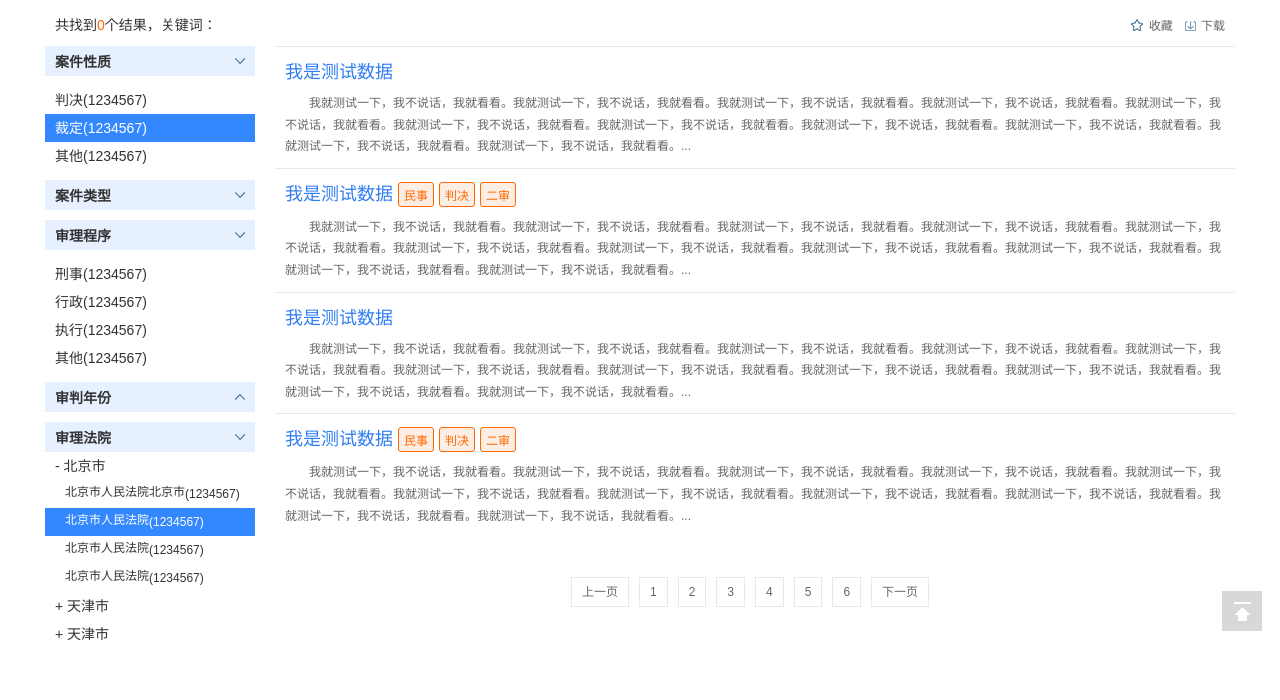
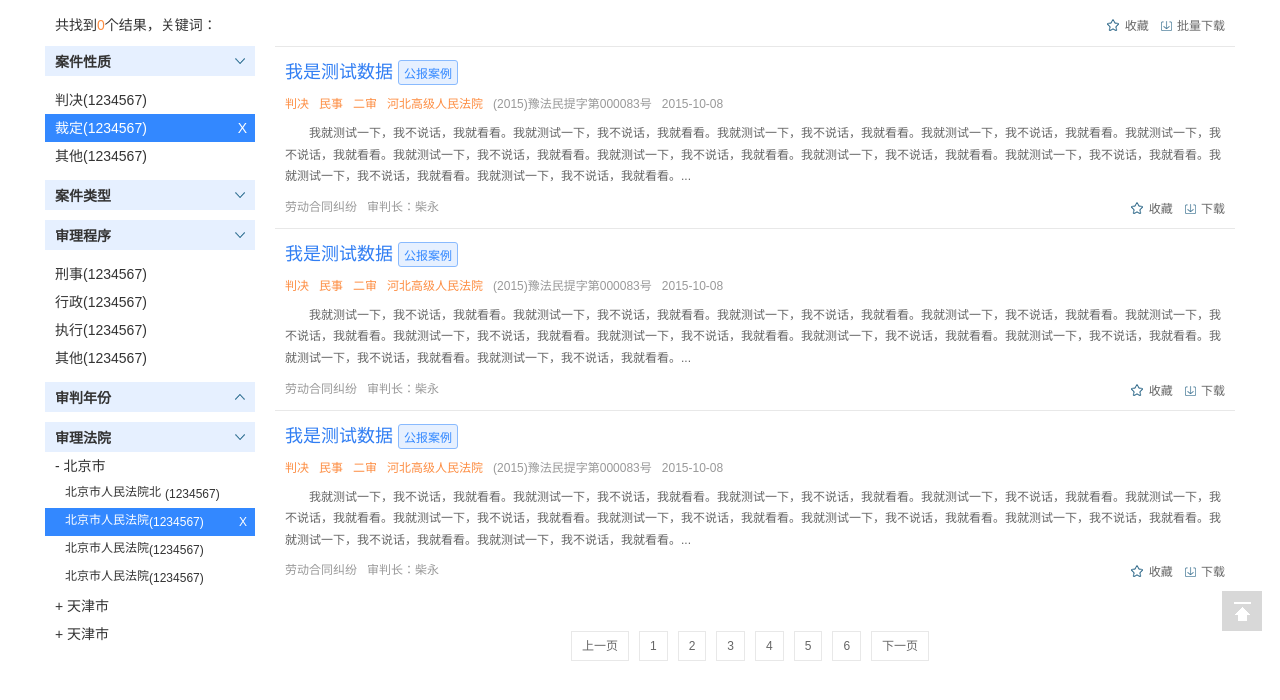
Before and after one commit to wuyue5chao/xiaoqiang, a PHP site: page /search.html in a window 1280 px wide. Shown: the part 54-754 px from the top of the page. Run offline with PHP 8.4, Linux system fonts and the light colour scheme.

Commit message:
修改
修改

```diff
--- a/css/index.css
+++ b/css/index.css
@@ -9,10 +9,12 @@ html{zoom:expression(function(ele){
 body{height: 100%; min-width: 1000px;font:14px/1.5 Arial,sans-serif,'宋体';color:#333; background: #fff;}
 h1,h2,h3,h4{font:14px "Microsoft YaHei",Arial,Verdana;}
 a{color: #333;}
-a:hover{color:#f60;}
+a:hover{color:#fd8d42;}
 .fontblue{color: #317ef3;}
-.fontyellow{ color: #f60;}
+.fontyellow{ color: #fd8d42;}
 .fontgray{ color: #999;}
+.font12{font-size: 12px;}
+.mb10{margin-bottom: 10px;}
 .center{ text-align: center;}
 
 .icon{background: url(../images/icon.png) no-repeat 0 0;}
@@ -20,7 +22,7 @@ a:hover{color:#f60;}
 .wrapper{ min-height: 100%;}
 .header{ width: 100%;}
 .header a{ color: #fff;}
-.header a:hover{ color: #f60;}
+.header a:hover{ color: #fd8d42;}
 .header var{ margin: 0 10px;}
 .footer{ height: 80px; background: #1a6389;}
 .login-top{height: 40px; padding-right: 30px; text-align: right; line-height: 40px; font-size: 12px;}
@@ -57,11 +59,12 @@ a:hover{color:#f60;}
 .list-wrap .arrow{display: inline-block;position: absolute;top:10px; right: 10px; width: 10px;height:10px; background: url(../images/arrow.png) no-repeat 0 0;}
 .list-wrap .trans{ -webkit-transform:rotate(180deg); transform:rotate(180deg); -webkit-transform-origin:50% 50%; transform-origin:50% 50%;}
 
-.list-wrap .txt{ display: inline-block; max-width: 120px; height: 24px; line-height: 24px; overflow: hidden; float: left;}
+.list-wrap .txt{ display: inline-block; max-width: 100px; height: 24px; line-height: 24px; overflow: hidden; float: left;}
 .list-wrap .num{ display: inline-block; float: left;}
-.list-wrap li{ padding: 0 10px;cursor:pointer;height: 28px; line-height: 28px;}
+.list-wrap li{position: relative; padding:0 15px 0 10px; cursor:pointer;height: 28px; line-height: 28px;}
 .list-wrap li:hover{ background: #f0f0f0;}
 .list-wrap li.on{ background: #38f; color: #fff;}
+.list-wrap li .close{ position: absolute; right:8px;}
 .list-wrap .lists{ margin-top: 10px;}
 .list-wrap .other .tit{ display: block; padding: 0 10px; height: 28px; line-height: 28px;}
 .list-wrap .second-list li{ padding-left: 20px;}
@@ -70,23 +73,24 @@ a:hover{color:#f60;}
 .main{ width: 960px;}
 .result{ padding: 15px 10px 10px;}
 .result .keywords{ width: 1000px;}
-.result .save a{margin-left: 10px;font-size: 12px; color: #666;}
-.result .save a:hover{ color: #f60;}
-.result .icon{position: relative; top: 3px; display: inline-block;width: 15px;height: 15px;}
-.result .save-icon{background-position: 0 -55px;}
-.result .load-icon{background-position: 0 -70px;}
+.save a{margin-left: 10px;font-size: 12px; color: #666;}
+.save a:hover{ color: #fd8d42;}
+.save .icon{position: relative; top: 3px; display: inline-block;width: 15px;height: 15px;}
+.save-icon{background-position: 0 -55px;}
+.load-icon{background-position: 0 -70px;}
 .keyword{ display: inline-block;margin:0 8px 8px 0; background: #38f; color: #fff; padding: 2px 5px; font-size: 12px;}
-.keyword:hover{ background:#f60; color: #fff; }
+.keyword:hover{ background:#fd8d42; color: #fff; }
 .keyword .close{ margin-left:8px; font-size: 12px;}
 .info-wrap{ margin-bottom: 40px;}
 .item-info{position: relative; padding:10px; border-top: 1px solid #e8e8e8;}
 .item-info:hover{ background: #f8f8f8}
 .item-info h3{ font-size:18px; margin-bottom:10px;}
 .item-info .text{ font-size: 12px; color: #666; line-height:1.8; text-indent: 2em;}
-.item-info .tag{display: inline-block; margin-left: 5px; padding:3px 5px; border: 1px solid #f60; font-size: 12px; border-radius: 3px; background: #fdeee4; color: #f60;}
+.item-info .tag{display: inline-block; margin-left: 5px; padding:3px 5px; border: 1px solid #89bafe; font-size: 12px; border-radius: 3px; background: #e6f0ff; color: #3388ff;}
+.item-info .zhushi em{margin-right: 10px;}
 
 .pages a{ display: inline-block;margin-right: 10px; padding: 5px 10px;font-size: 12px; border: 1px solid #e8e8e8; color: #666;}
-.pages a:hover{ border-color: #f60;}
+.pages a:hover{ border-color: #fd8d42;}
 .gotop{position: fixed; bottom:100px; right: 10px;width: 48px; height: 55px; }
 .gotop .gotop-icon{display: block; width: 40px; height: 40px; background: #d8d8d8;}
 .gotop .gotop-icon:hover{ background: #38f;}
--- a/search.html
+++ b/search.html
@@ -45,7 +45,7 @@
 		<p id="nodataObj" class="no-reslut center" style="display:none;">抱歉，没有搜索到结果~</p>
 		<div class="result clearfix">
 			<p class="keywords fl">共找到<span class="fontyellow" id="searchNumObj">0</span>个结果，关键词：<span id="conditionSelectObj"></span></p>
-			<p class="save fr"><a href="javascript:void(0);" id="collectionObj"><em class="save-icon icon"></em> 收藏</a><a href="javascript:void(0);" id="collectionObj"><em class="load-icon icon"></em> 下载</a></p>
+			<p class="save fr"><a href="javascript:void(0);" id="collectionObj"><em class="save-icon icon"></em> 收藏</a><a href="javascript:void(0);" id="collectionObj"><em class="load-icon icon"></em> 批量下载</a></p>
 		</div>
 		<!-- new start-->
 			<div class="list-wrap fl">
@@ -53,7 +53,7 @@
 					<h3><a href="#">案件性质<i class="arrow"></i></a></h3>
 					<ul class="lists">
 						<li>判决<em>(1234567)</em></li>
-						<li class="on">裁定<em>(1234567)</em></li>
+						<li class="on">裁定<em>(1234567)</em><i class="close">X</i></li>
 						<li>其他<em>(1234567)</em></li>
 					</ul>
 				</div>
@@ -91,7 +91,7 @@
 							<a href="#" class="tit"><em>-</em> 北京市</a>
 							<ul class="second-list">
 								<li><span class="txt">北京市人民法院北京市人民法院北京市人民法院</span><em class="num">(1234567)</em></li>
-								<li class="on"><span class="txt">北京市人民法院</span><em class="num">(1234567)</em></li>
+								<li class="on"><span class="txt">北京市人民法院</span><em class="num">(1234567)</em><i class="close">X</i></li>
 								<li><span class="txt">北京市人民法院</span><em class="num">(1234567)</em></li>
 								<li><span class="txt">北京市人民法院</span><em class="num">(1234567)</em></li>
 							</ul>
@@ -117,20 +117,37 @@
 		<div class="main fr">
 			<div class="info-wrap">
 				<div class="item-info">
-					<h3><a href="javascript:void(0);" class="fontblue">我是测试数据</a></h3>
-					<p class="text">我就测试一下，我不说话，我就看看。我就测试一下，我不说话，我就看看。我就测试一下，我不说话，我就看看。我就测试一下，我不说话，我就看看。我就测试一下，我不说话，我就看看。我就测试一下，我不说话，我就看看。我就测试一下，我不说话，我就看看。我就测试一下，我不说话，我就看看。我就测试一下，我不说话，我就看看。我就测试一下，我不说话，我就看看。我就测试一下，我不说话，我就看看。...</p>
+					<h3><a href="javascript:void(0);" class="fontblue">我是测试数据</a><span class="tag">公报案例</span></h3>
+					<p class="zhushi font12 mb10"><span class="fontyellow"><em>判决</em><em>民事</em><em>二审</em></span><span class="fontyellow"><em>河北高级人民法院</em><span class="fontgray"><em>(2015)豫法民提字第000083号</em></span><span class="fontgray"><em>2015-10-08</em></span></p>
+					<p class="text mb10">我就测试一下，我不说话，我就看看。我就测试一下，我不说话，我就看看。我就测试一下，我不说话，我就看看。我就测试一下，我不说话，我就看看。我就测试一下，我不说话，我就看看。我就测试一下，我不说话，我就看看。我就测试一下，我不说话，我就看看。我就测试一下，我不说话，我就看看。我就测试一下，我不说话，我就看看。我就测试一下，我不说话，我就看看。我就测试一下，我不说话，我就看看。...</p>
+					<div class="clearfix font12">
+						<p class="zhushi fl"><span class="fontgray"><em>劳动合同纠纷</em></span><span class="fontgray"><em>审判长：柴永</em></span></p>
+						<p class="save fr">
+							<a href="javascript:void(0);"><em class="save-icon icon"></em> 收藏</a><a href="javascript:void(0);"><em class="load-icon icon"></em> 下载</a>
+						</p>
+					</div>
 				</div>
 				<div class="item-info">
-					<h3><a href="javascript:void(0);" class="fontblue">我是测试数据</a><span class="tag">民事</span><span class="tag">判决</span><span class="tag">二审</span></h3>
-					<p class="text">我就测试一下，我不说话，我就看看。我就测试一下，我不说话，我就看看。我就测试一下，我不说话，我就看看。我就测试一下，我不说话，我就看看。我就测试一下，我不说话，我就看看。我就测试一下，我不说话，我就看看。我就测试一下，我不说话，我就看看。我就测试一下，我不说话，我就看看。我就测试一下，我不说话，我就看看。我就测试一下，我不说话，我就看看。我就测试一下，我不说话，我就看看。...</p>
+					<h3><a href="javascript:void(0);" class="fontblue">我是测试数据</a><span class="tag">公报案例</span></h3>
+					<p class="zhushi font12 mb10"><span class="fontyellow"><em>判决</em><em>民事</em><em>二审</em></span><span class="fontyellow"><em>河北高级人民法院</em><span class="fontgray"><em>(2015)豫法民提字第000083号</em></span><span class="fontgray"><em>2015-10-08</em></span></p>
+					<p class="text mb10">我就测试一下，我不说话，我就看看。我就测试一下，我不说话，我就看看。我就测试一下，我不说话，我就看看。我就测试一下，我不说话，我就看看。我就测试一下，我不说话，我就看看。我就测试一下，我不说话，我就看看。我就测试一下，我不说话，我就看看。我就测试一下，我不说话，我就看看。我就测试一下，我不说话，我就看看。我就测试一下，我不说话，我就看看。我就测试一下，我不说话，我就看看。...</p>
+					<div class="clearfix font12">
+						<p class="zhushi fl"><span class="fontgray"><em>劳动合同纠纷</em></span><span class="fontgray"><em>审判长：柴永</em></span></p>
+						<p class="save fr">
+							<a href="javascript:void(0);"><em class="save-icon icon"></em> 收藏</a><a href="javascript:void(0);"><em class="load-icon icon"></em> 下载</a>
+						</p>
+					</div>
 				</div>
 				<div class="item-info">
-					<h3><a href="javascript:void(0);" class="fontblue">我是测试数据</a></h3>
-					<p class="text">我就测试一下，我不说话，我就看看。我就测试一下，我不说话，我就看看。我就测试一下，我不说话，我就看看。我就测试一下，我不说话，我就看看。我就测试一下，我不说话，我就看看。我就测试一下，我不说话，我就看看。我就测试一下，我不说话，我就看看。我就测试一下，我不说话，我就看看。我就测试一下，我不说话，我就看看。我就测试一下，我不说话，我就看看。我就测试一下，我不说话，我就看看。...</p>
-				</div>
-				<div class="item-info">
-					<h3><a href="javascript:void(0);" class="fontblue">我是测试数据</a><span class="tag">民事</span><span class="tag">判决</span><span class="tag">二审</span></h3>
-					<p class="text">我就测试一下，我不说话，我就看看。我就测试一下，我不说话，我就看看。我就测试一下，我不说话，我就看看。我就测试一下，我不说话，我就看看。我就测试一下，我不说话，我就看看。我就测试一下，我不说话，我就看看。我就测试一下，我不说话，我就看看。我就测试一下，我不说话，我就看看。我就测试一下，我不说话，我就看看。我就测试一下，我不说话，我就看看。我就测试一下，我不说话，我就看看。...</p>
+					<h3><a href="javascript:void(0);" class="fontblue">我是测试数据</a><span class="tag">公报案例</span></h3>
+					<p class="zhushi font12 mb10"><span class="fontyellow"><em>判决</em><em>民事</em><em>二审</em></span><span class="fontyellow"><em>河北高级人民法院</em><span class="fontgray"><em>(2015)豫法民提字第000083号</em></span><span class="fontgray"><em>2015-10-08</em></span></p>
+					<p class="text mb10">我就测试一下，我不说话，我就看看。我就测试一下，我不说话，我就看看。我就测试一下，我不说话，我就看看。我就测试一下，我不说话，我就看看。我就测试一下，我不说话，我就看看。我就测试一下，我不说话，我就看看。我就测试一下，我不说话，我就看看。我就测试一下，我不说话，我就看看。我就测试一下，我不说话，我就看看。我就测试一下，我不说话，我就看看。我就测试一下，我不说话，我就看看。...</p>
+					<div class="clearfix font12">
+						<p class="zhushi fl"><span class="fontgray"><em>劳动合同纠纷</em></span><span class="fontgray"><em>审判长：柴永</em></span></p>
+						<p class="save fr">
+							<a href="javascript:void(0);"><em class="save-icon icon"></em> 收藏</a><a href="javascript:void(0);"><em class="load-icon icon"></em> 下载</a>
+						</p>
+					</div>
 				</div>
 			</div>
 			<div class="pages center">
```
